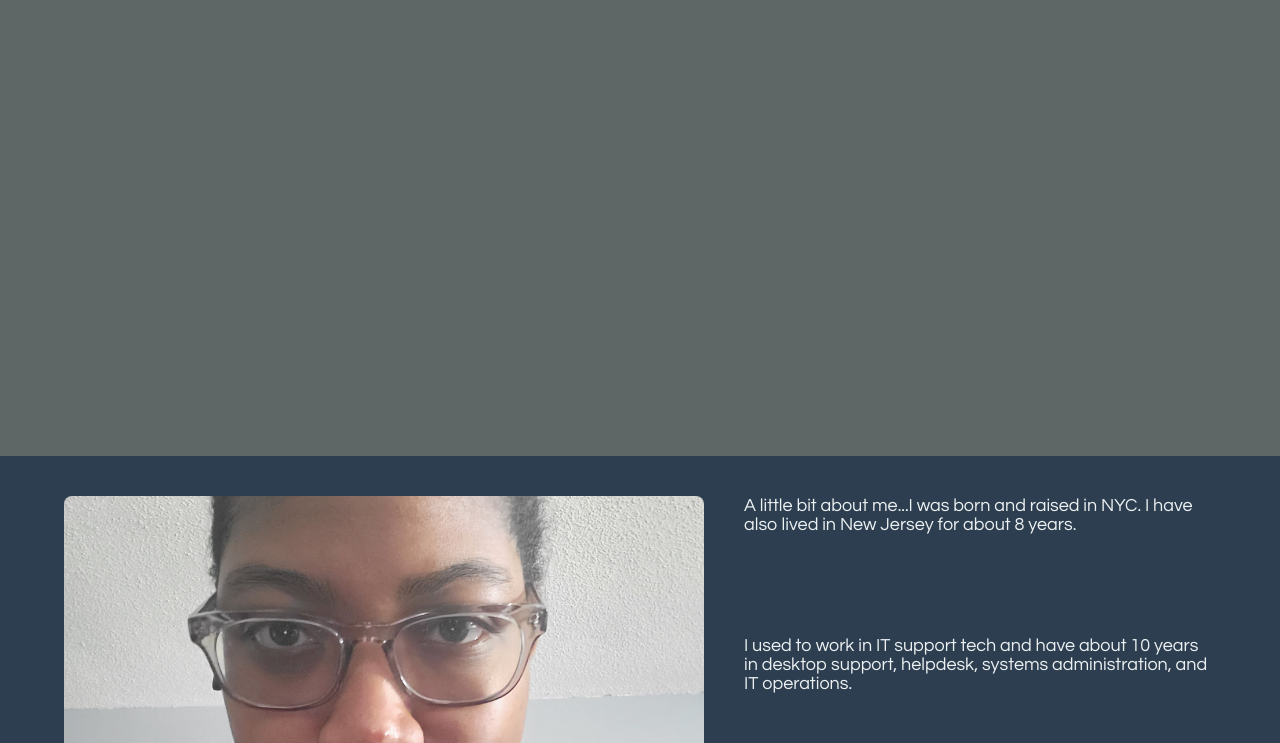
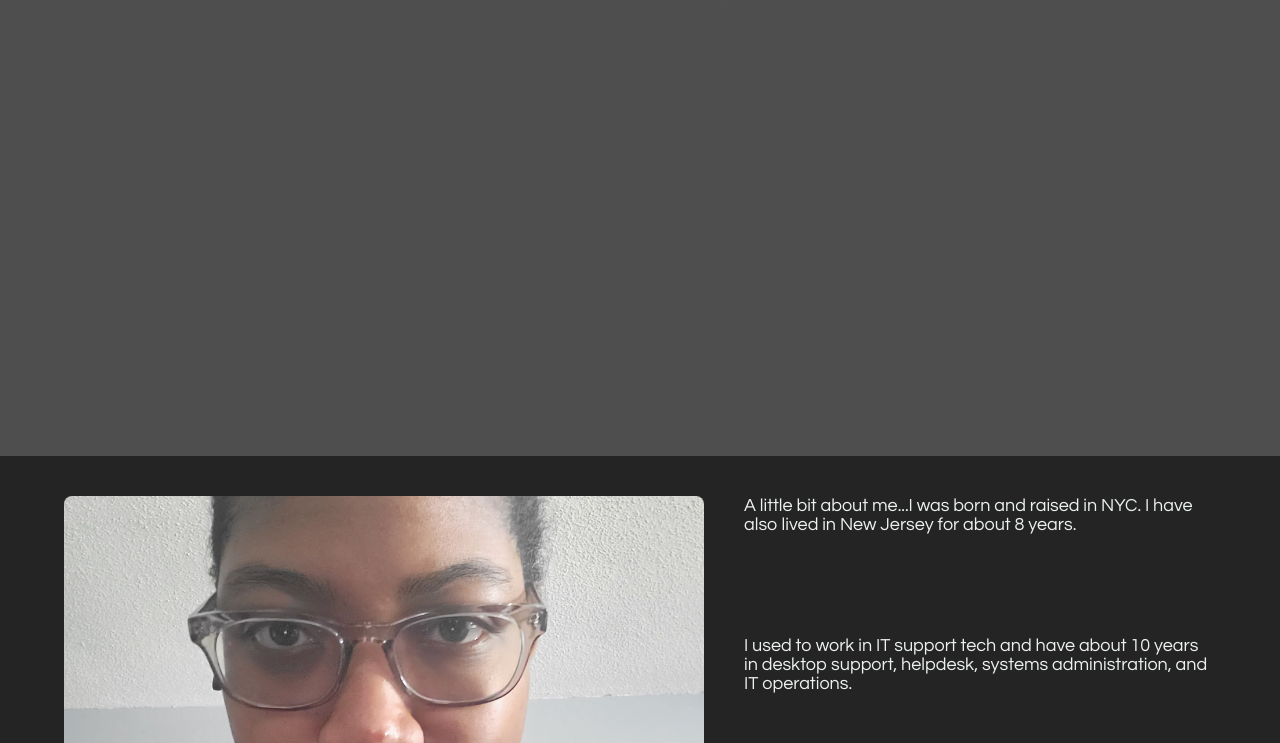
Before and after one commit to Smoot-Mena/portfolio-page, a plain HTML site: page index.html in a window 1280 px wide. Shown: the part 424-1167 px from the top of the page. Drawn offline with Linux system fonts and the light colour scheme.

Commit message:
Updates Styles.css

```diff
--- a/styles.css
+++ b/styles.css
@@ -13,8 +13,8 @@
 }
 
 :root {
-  --backgroundColor1: #2c3e50;
-  --backgroundColor2: #5f6666;
+  --backgroundColor1: #242424;
+  --backgroundColor2: #4e4e4e;
   --headerColor: #3498db;
   --linksColor: #f1c40f;
   --linksHoverColor: #e74c3c;
```
